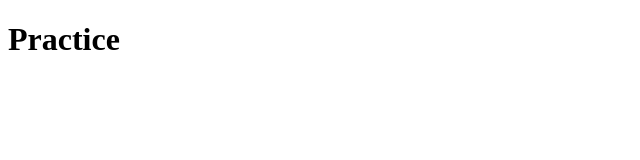
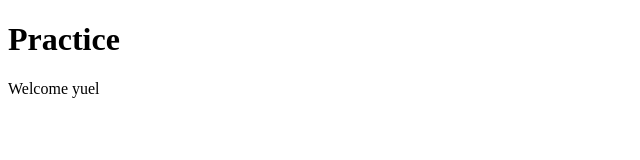
Before and after one commit to yuel22/practice, a plain HTML site: page index.html in a window 1280 px wide. Shown: the whole page, without its empty margins (0-640 px from the left). Drawn offline with Linux system fonts and the light colour scheme.

Commit message:
add paragraph

```diff
--- a/index.html
+++ b/index.html
@@ -7,5 +7,6 @@
 </head>
 <body>
     <h1>Practice</h1>
+    <p>Welcome yuel</p>
 </body>
 </html>
```
